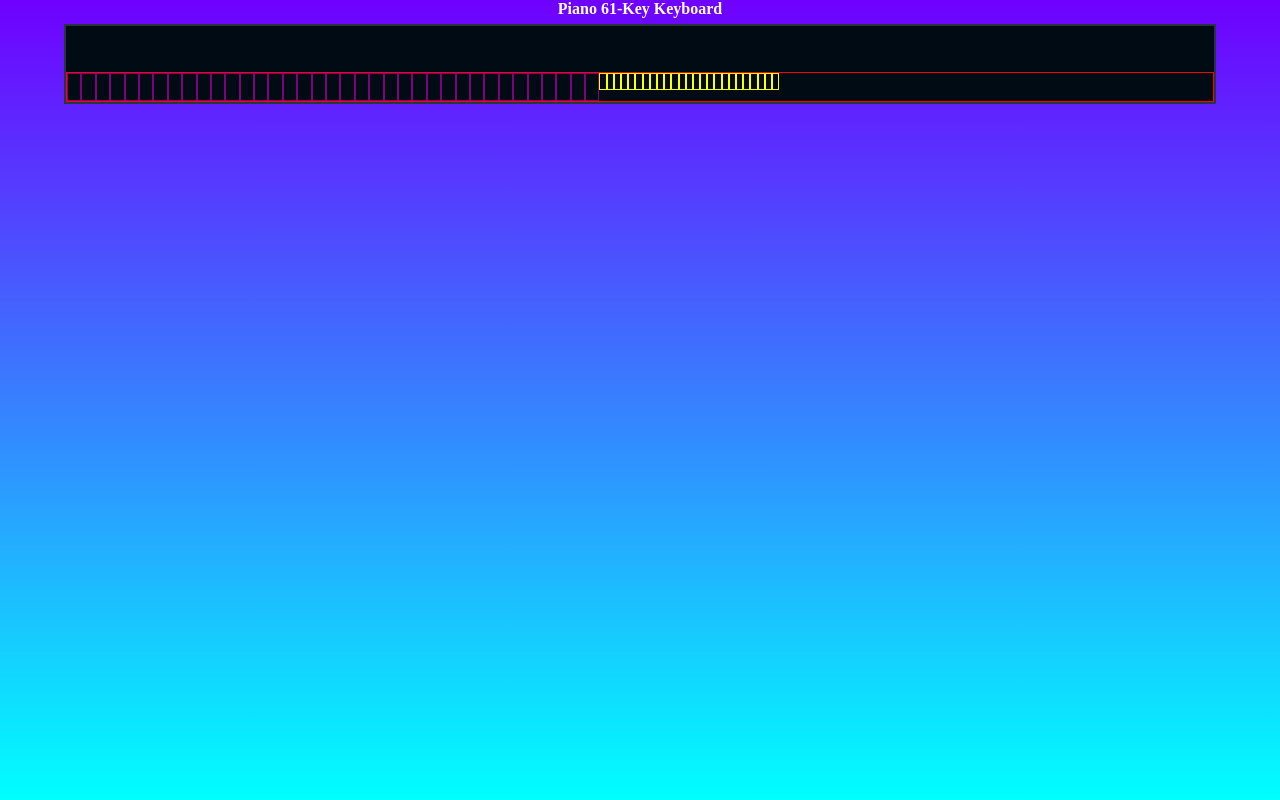
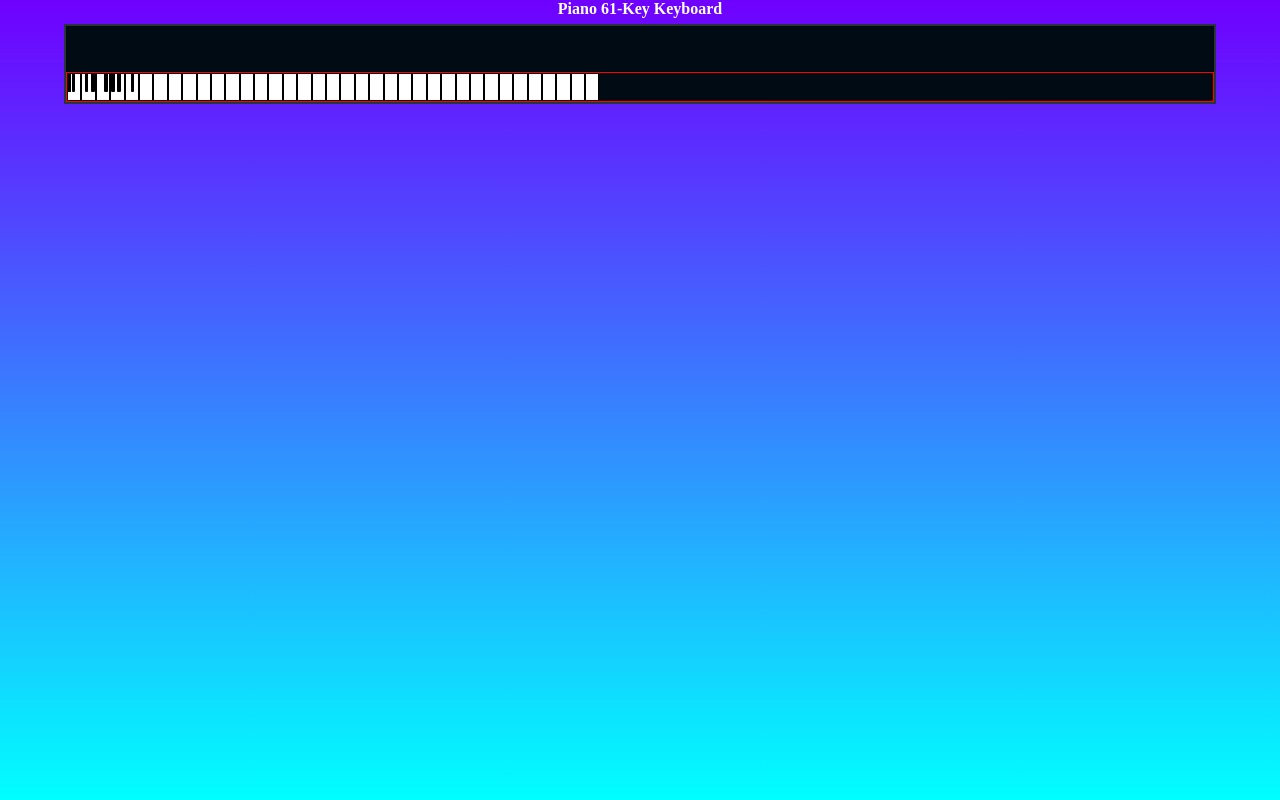
Before and after one commit to webspider02/piano61key, a plain HTML site: page index.html in a window 1280 px wide. Drawn offline with Linux system fonts and the light colour scheme.

Commit message:
piano black keys part 1

```diff
--- a/index.html
+++ b/index.html
@@ -7,7 +7,6 @@
         <meta name="viewport" content="width=device-width, initial-scale=1.0">
 
         <link rel="stylesheet" href="styles/main.css">
-        <link rel="stylesheet" href="styles/keys.css">
     </head>
     <body>
         <div id="wrapper">
--- a/javascript/keyboard.js
+++ b/javascript/keyboard.js
@@ -1,4 +1,6 @@
 let key;
+const blackKeys = [];
+const whiteKeys = [];
 const path = document.querySelector("div#wrapper > div#piano-card > div#piano-keyboard");
 
 // Creating white keys
@@ -6,6 +8,7 @@ for(let i=0; i<36; i++) {
     key = document.createElement("div");
     key.classList.add("white-key");
     //key.classList.add("key");
+    whiteKeys[i] = key;
     path.appendChild(key);
 }
 
@@ -13,5 +16,15 @@ for(let i=0; i<36; i++) {
 for(let j=0; j<25; j++) {
     key = document.createElement("div");
     key.classList.add("black-key");
+    blackKeys[j] = key;
     path.appendChild(key);
 }
+
+// Labeling black keys
+blackKeys[0].setAttribute("id","Bb1");
+blackKeys[1].setAttribute("id","Db2");
+blackKeys[2].setAttribute("id","Eb2");
+blackKeys[3].setAttribute("id","Gb2");
+blackKeys[4].setAttribute("id","Ab2");
+blackKeys[5].setAttribute("id","Bb2");
+blackKeys[6].setAttribute("id","Db3");
--- a/styles/keys.css
+++ /dev/null
@@ -1,5 +0,0 @@
-div#wrapper > div#piano-card > div#piano-keyboard > div.white-key {
-    height:100%;
-    width: 0.9em;          /* 14.4px for 16 font-size */
-    border:1px solid purple;
-}
--- a/styles/main.css
+++ b/styles/main.css
@@ -4,6 +4,7 @@
     --header-color-white: white;
     --piano-color-black: #010B13;
     --piano-border-color: #2A3439;
+    --button-color: #C0C0C0;
 }
 
 * {
@@ -48,19 +49,53 @@ div#wrapper > div#piano-card > div#piano-keyboard {
     display:flex;
     flex-direction:row;
     flex-wrap: no-wrap;
+    position:relative;
 }
 
 div#wrapper > div#piano-card > div#piano-keyboard > div.white-key {
     height:100%;
     width: 0.9em;          /* 14.4px for 16 font-size */
     width:14.4px;
-    border:0.1px solid black;
+    border:0.1px solid #000000;
+    background-color: white;
     z-index: 1;
+    color: var(--button-color);
 }
 
 div#wrapper > div#piano-card > div#piano-keyboard > div.black-key {
     z-index: 2;
-    width: 7.2px;
-    height: 60%;
-    border:1px solid yellow;
+    width: 3.6px;
+    height: 70%;
+    background-color: black;
+    border-radius:1px;
+    position: absolute;
+    color: var(--button-color);
 }
+
+div#wrapper > div#piano-card > div#piano-keyboard > div#Bb1 {
+    left :4.7px;
+}
+
+div#wrapper > div#piano-card > div#piano-keyboard > div#Db2 {
+    left :17.7px;
+}
+
+div#wrapper > div#piano-card > div#piano-keyboard > div#Eb2 {
+    left :24.4px;
+}
+
+div#wrapper > div#piano-card > div#piano-keyboard > div#Gb2 {
+    left :37.4px;
+}
+
+div#wrapper > div#piano-card > div#piano-keyboard > div#Ab2 {
+    left :44.0px;
+}
+
+div#wrapper > div#piano-card > div#piano-keyboard > div#Bb2 {
+    left :50.4px;
+}
+
+div#wrapper > div#piano-card > div#piano-keyboard > div#Db3 {
+    left :63.5px;
+}
```
